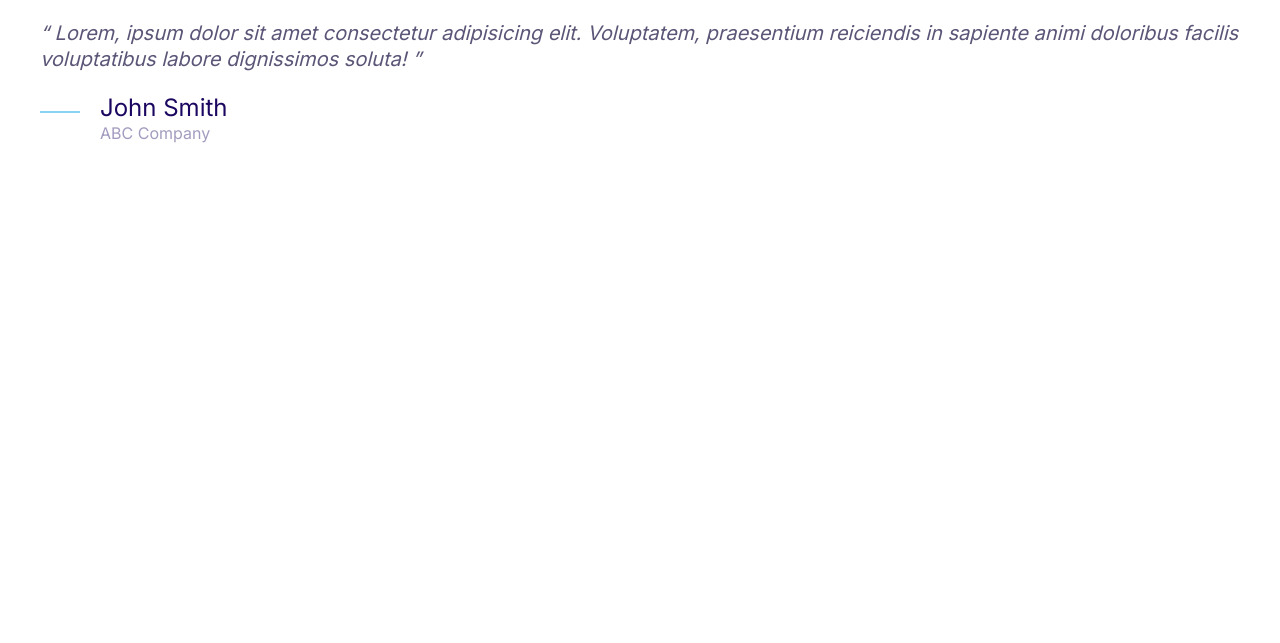
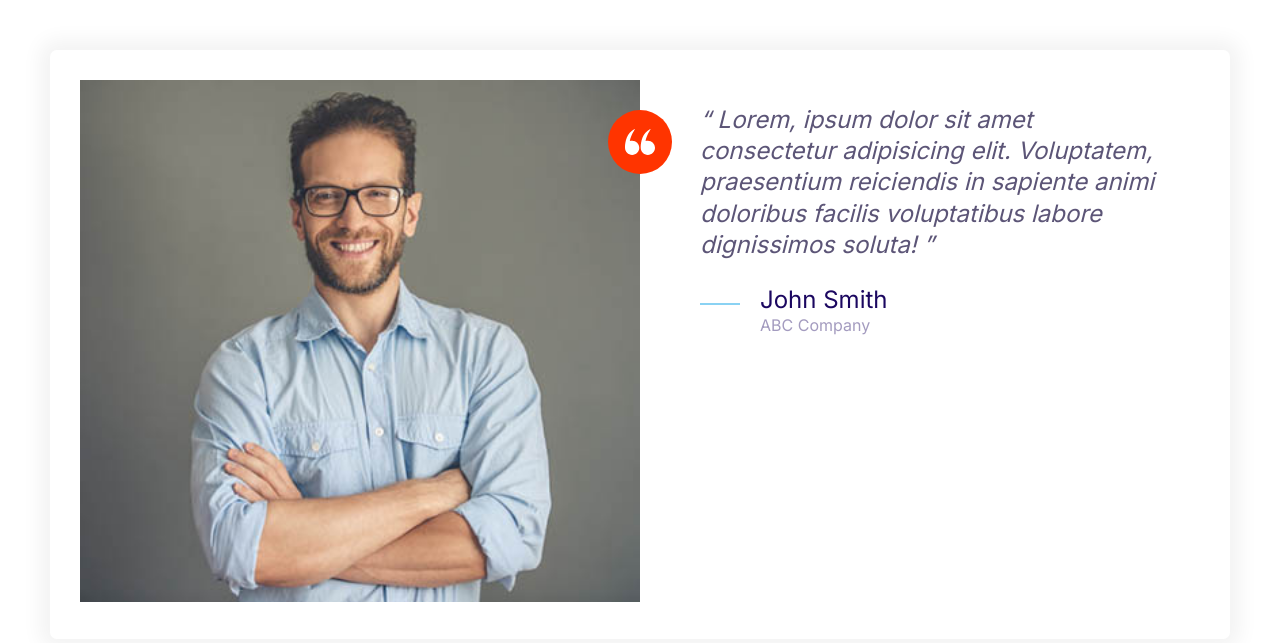
Before and after one commit to SamGitHub3/moshifybysam, a plain HTML site: page index.html in a window 1280 px wide. Drawn offline with Linux system fonts and the light colour scheme.

Commit message:
Defining grids and testimonials.

```diff
--- a/css/styles.css
+++ b/css/styles.css
@@ -166,8 +166,17 @@ a {
     height: 40px;
 }
 
+.icon--small {
+    width: 30px;
+    height: 30px;
+}
+
 .icon--primary {
     fill: var(--color-primary);
+}
+
+.icon--white {
+    fill: #fff;
 }
 
 .icon-container {
@@ -178,6 +187,10 @@ a {
     display: inline-flex;
     justify-content: center;
     align-items: center;
+}
+
+.icon-container--accent {
+    background: var(--color-accent);
 }
 
 /* Buttons */
@@ -437,3 +450,52 @@ a {
         font-size: 1.6rem;
     }
 }
+
+/* Grids */
+
+.grid {
+    display: grid;
+  }
+
+@media screen and (min-width: 768px) {
+    .grid--1x2 {
+        grid-template-columns: repeat(2, 1fr);
+    }
+}
+
+@media screen and (min-width: 1024px) {
+    .grid--1x3 {
+      grid-template-columns: repeat(3, 1fr);
+    }
+}
+
+/* Testimonials */
+
+.testimonial {
+    padding: 3rem;
+}
+
+.testimonial__image {
+    position: relative;
+}
+
+.testimonial__image > img {
+    width: 100%;
+}
+
+.testimonial__image > .icon-container {
+    position: absolute;
+    top: 3rem;
+    right: -32px;
+}
+
+@media screen and (min-width: 768px) {
+    .testimonial .quote,
+    .testimonial .quote__author {
+        font-size: 2.4rem;
+    }
+
+    .testimonial .quote {
+        margin-left: 6rem;
+    }
+}
--- a/index.html
+++ b/index.html
@@ -17,12 +17,22 @@
       crossorigin="anonymous"
     ></script>
   </head>
-  <body>
+  <body style="padding: 5rem">
+    <div class="card testimonial">
+      <div class="grid grid--1x2">
+        <div class="testimonial__image">
+          <img src="images/testimonial.jpg" alt="A happy, smiling customer" />
+          <span class="icon-container icon-container--accent">
+            <svg class="icon icon--white icon--small">
+              <use xlink:href="images/sprite.svg#quotes"></use>
+            </svg>
+          </span>
+        </div>
         <blockquote class="quote">
           <p class="quote__text">
-        Lorem, ipsum dolor sit amet consectetur adipisicing elit. Voluptatem,
-        praesentium reiciendis in sapiente animi doloribus facilis voluptatibus
-        labore dignissimos soluta!
+            Lorem, ipsum dolor sit amet consectetur adipisicing elit.
+            Voluptatem, praesentium reiciendis in sapiente animi doloribus
+            facilis voluptatibus labore dignissimos soluta!
           </p>
           <footer>
             <div class="media">
@@ -38,5 +48,7 @@
             </div>
           </footer>
         </blockquote>
+      </div>
+    </div>
   </body>
 </html>
```
Also changed, not shown: css/components/buttons.html (added, +2 -0 lines), css/components/grids.html (added, +5 -0 lines), css/components/testimonials.html (added, +32 -0 lines), images/testimonial.jpg (added). Lines whose indentation alone changed are shown as unchanged.
